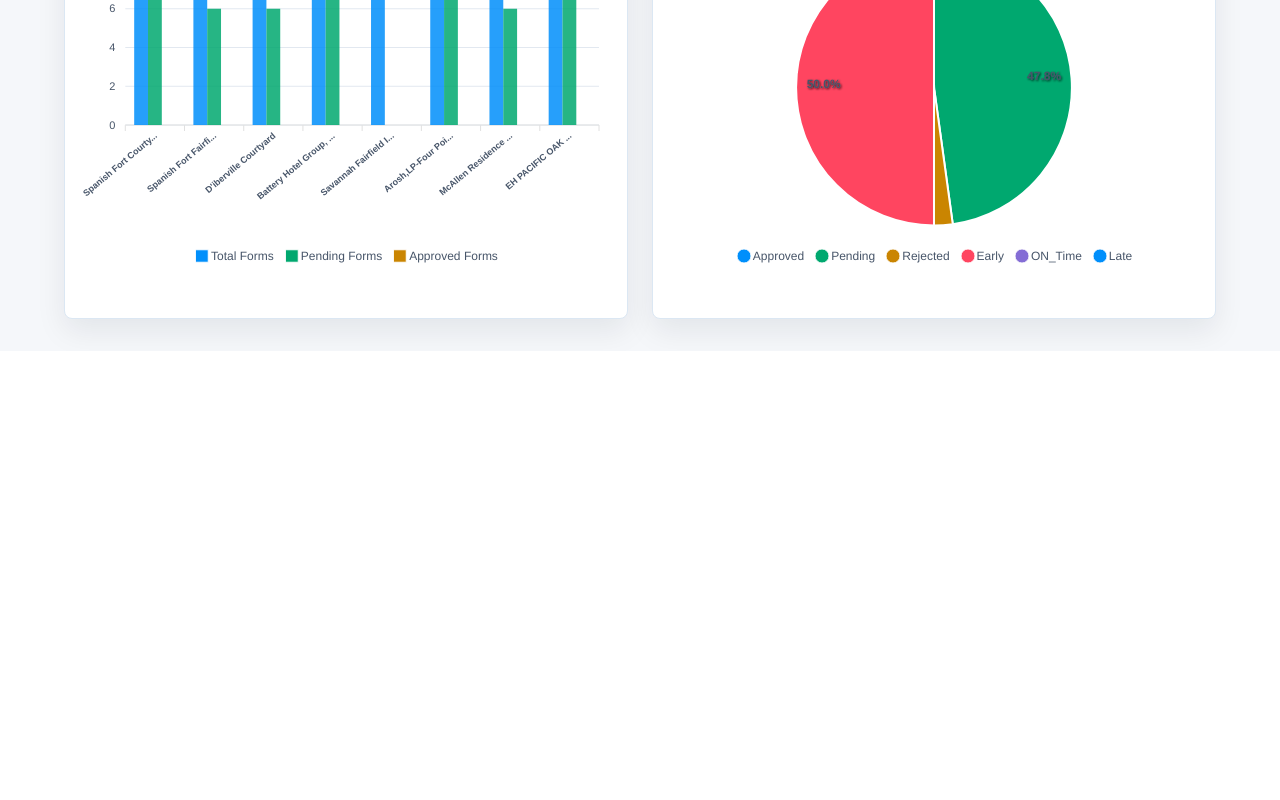
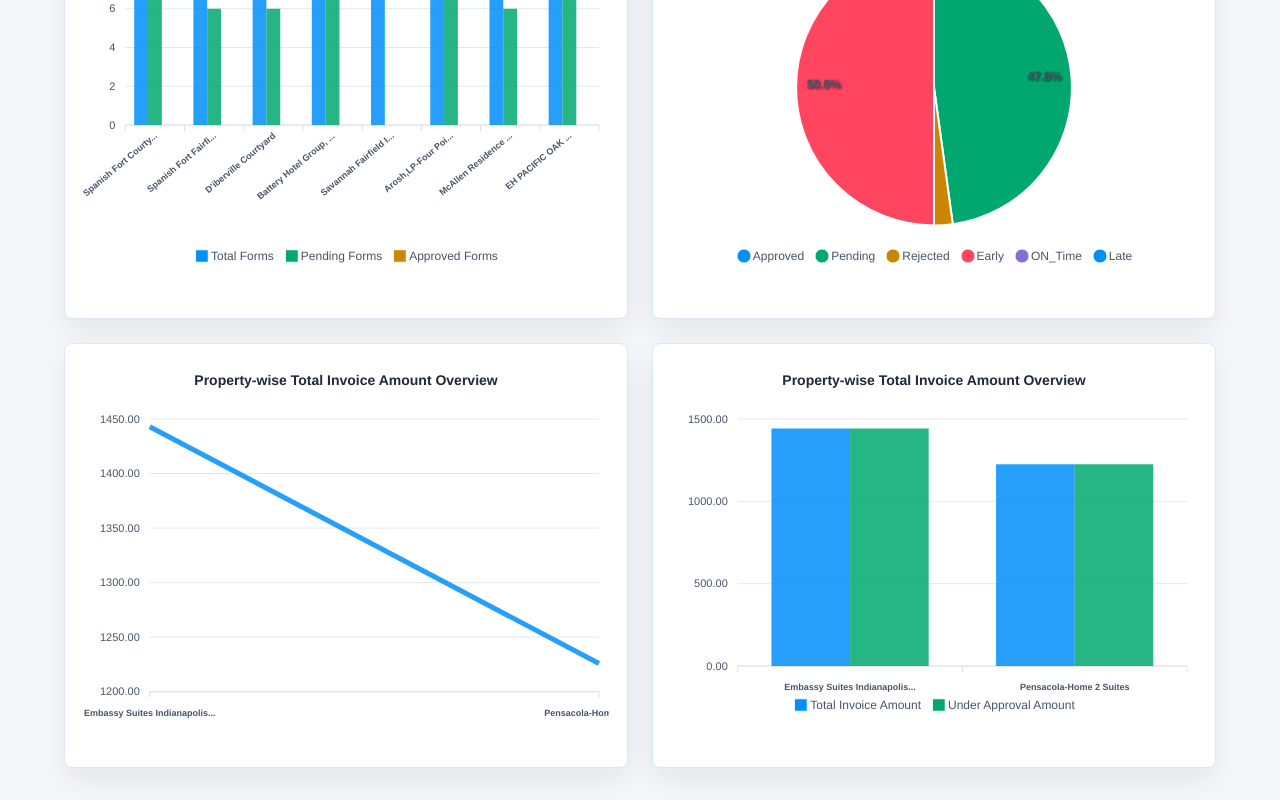
Before and after one commit to Bansi1705/newDemo, a React (Vite) app: page /chartData in a window 1280 px wide. Shown: the part 1138-1938 px from the top of the page. Before the commit the page ends 1489 px from the top, so only its background shows below. Built offline with nearby package versions, Linux system fonts and the light colour scheme; data requests are answered from the project's data file; sample sign-in values are in the browser's storage.

Commit message:
[BC][Chart added in Apexchart page for pyment detail]

```diff
--- a/src/Components/CommonComponents/Loader.tsx
+++ b/src/Components/CommonComponents/Loader.tsx
@@ -12,12 +12,8 @@ const Loader = ({
   size = 50,
 }: LoaderProps) => {
   return (
-    <div className="flex justify-center items-center min-h-screen">
-      <ClipLoader
-        loading={loading}
-        color={color}
-        size={size}
-      />
+    <div className="fixed inset-0 z-50 flex items-center justify-center bg-black/40">
+      <ClipLoader loading={loading} color={color} size={size} />
     </div>
   );
 };
--- a/src/Pages/ApexChart.tsx
+++ b/src/Pages/ApexChart.tsx
@@ -4,7 +4,7 @@ import { Apiservice } from "../Services/ApiService";
 import type { ApiResponse } from "../Interface/types";
 import type { ApexOptions } from "apexcharts";
 import "../Styles/ApexChart.css";
-import  PropertyChart  from "./PropertyChart";
+import PropertyChart from "./PropertyChart";
 import CommonChart from "../Components/CommonComponents/Chart";
 import { CONSTANT } from "../Services/Constant";
 import { toast } from "react-toastify";
@@ -25,6 +25,24 @@ interface chartDataInterface {
     total: number;
   };
 }
+
+interface PropertyPaymentDetails {
+  totalInvoices: string;
+  totalInvoiceAmount: string;
+  underApprovalAmount: string;
+  m3AutoPayCount: string;
+}
+
+interface PaymentTotals {
+  totalInvoices: number;
+  totalInvoiceAmount: number;
+}
+
+interface PaymentDetails {
+  propertyWisePaymentDetails: Record<string, PropertyPaymentDetails>;
+  totals: PaymentTotals;
+}
+
 const ApexChart: React.FC = () => {
   const [chartData, setChartData] = useState<chartDataInterface>({
     distributionAnalysis: [],
@@ -32,6 +50,15 @@ interface chartDataInterface {
       checkInPercentage: 0,
       checkOutPercentage: 0,
       total: 0,
+    },
+  });
+
+  const [paymentDetailsChartData, setPaymentDetailsChartData] =
+    useState<PaymentDetails>({
+      propertyWisePaymentDetails: {},
+      totals: {
+        totalInvoices: 0,
+        totalInvoiceAmount: 0,
       },
     });
 
@@ -43,11 +70,16 @@ interface chartDataInterface {
         setLoadingChart(true);
         const res: ApiResponse<chartDataInterface> =
           await Apiservice.get("/chartData");
+        const paymentRes: ApiResponse<PaymentDetails> =
+          await Apiservice.get("/paymentDetails");
+        setPaymentDetailsChartData(paymentRes.data);
         setChartData(res.data);
       } catch {
         toast.error(CONSTANT.ERROR.NOT_FOUND);
       } finally {
+        setTimeout(() => {
           setLoadingChart(false);
+        }, 2000);
       }
     };
 
@@ -57,14 +89,14 @@ interface chartDataInterface {
   const filteredDistributionData = chartData.distributionAnalysis.filter(
     (data) => data.total > 0,
   );
-  const pieChartSeries =
+  const occupancyStatisticsPieChartSeries =
     chartData.occupancyStatistics.total > 0
       ? [
           chartData.occupancyStatistics.checkInPercentage,
           chartData.occupancyStatistics.checkOutPercentage,
         ]
       : [0, 0];
-  const pieChartOptions = {
+  const occupancyStatisticsPieChartOptions = {
     labels:
       chartData.occupancyStatistics.total > 0
         ? ["Check Ins", "Check Outs"]
@@ -80,7 +112,7 @@ interface chartDataInterface {
     },
   } as ApexOptions;
 
-  const barChartseries = [
+  const distributionAnalysisBarChartseries = [
     {
       name: "Total",
       data: filteredDistributionData.map((data) => data.total),
@@ -95,7 +127,7 @@ interface chartDataInterface {
     },
   ];
 
-  const barChartOptions = {
+  const distributionAnalysisBarChartOptions = {
     chart: {
       type: "bar",
       toolbar: {
@@ -134,14 +166,14 @@ interface chartDataInterface {
     },
   } as ApexOptions;
 
-  const lineChartseries = [
+  const TotalActivitylineChartSeries = [
     {
       name: "Total Employee Activity",
       data: filteredDistributionData.map((data) => data.total),
     },
   ];
 
-  const lineChartOptions = {
+  const TotalActivitylineChartOptions = {
     chart: {
       type: "line",
       toolbar: {
@@ -182,18 +214,125 @@ interface chartDataInterface {
     },
   } as ApexOptions;
 
+  const paymentDetailsLineChartSeries = [
+    {
+      name: "Total Invoice Amount",
+      data: Object.values(
+        paymentDetailsChartData.propertyWisePaymentDetails,
+      ).map((data) => Number(data.totalInvoiceAmount)),
+    },
+  ];
+
+  const paymentDetailsLineChartOptions = {
+    chart: {
+      type: "line",
+      toolbar: {
+        show: false,
+      },
+    },
+
+    tooltip: {
+      enabled: true,
+    },
+
+    dataLabels: {
+      enabled: false,
+    },
+
+    xaxis: {
+      categories: Object.entries(
+        paymentDetailsChartData.propertyWisePaymentDetails,
+      ).map(([i]) => i),
+      labels: {
+        rotate: -40,
+        trim: true,
+        hideOverlappingLabels: true,
+        style: {
+          fontSize: "7px",
+        },
+      },
+      position: "bottom",
+    },
+
+    yaxis: {
+      labels: {
+        show: true,
+      },
+    },
+
+    title: {
+      text: "Property-wise Total Invoice Amount Overview",
+      align: "center",
+    },
+  } as ApexOptions;
+
+  const paymentDetailsBarChartSeries = [
+    {
+      name: "Total Invoice Amount",
+      data: Object.values(
+        paymentDetailsChartData.propertyWisePaymentDetails,
+      ).map((data) => Number(data.totalInvoiceAmount)),
+    },
+    {
+      name: "Under Approval Amount",
+      data: Object.values(
+        paymentDetailsChartData.propertyWisePaymentDetails,
+      ).map((data) => Number(data.underApprovalAmount)),
+    },
+  ];
+
+  const paymentDetailsBarChartOptions = {
+    chart: {
+      type: "bar",
+      toolbar: {
+        show: false,
+      },
+    },
+
+    tooltip: {
+      enabled: true,
+    },
+
+    dataLabels: {
+      enabled: false,
+    },
+
+    xaxis: {
+      categories: Object.entries(
+        paymentDetailsChartData.propertyWisePaymentDetails,
+      ).map(([i]) => i),
+      labels: {
+        rotate: -40,
+        trim: true,
+        hideOverlappingLabels: true,
+        style: {
+          fontSize: "7px",
+        },
+      },
+      position: "bottom",
+    },
+
+    yaxis: {
+      labels: {
+        show: true,
+      },
+    },
+
+    title: {
+      text: "Property-wise Total Invoice Amount Overview",
+      align: "center",
+    },
+  } as ApexOptions;
+
   return (
-    <>
-      {loadingChart ? (
-        <Loader />
-      ) : (
     <div className="chart-page">
+      <div>
         <Header />
         <section className="barChart-card">
           <CommonChart
             type="bar"
-              series={barChartseries}
-              options={barChartOptions}
+            series={distributionAnalysisBarChartseries}
+            options={distributionAnalysisBarChartOptions}
           />
         </section>
 
@@ -201,24 +340,40 @@ interface chartDataInterface {
           <section className="chart-card">
             <CommonChart
               type="line"
-                series={lineChartseries}
-                options={lineChartOptions}
+              series={TotalActivitylineChartSeries}
+              options={TotalActivitylineChartOptions}
             />
           </section>
 
           <section className="chart-card">
             <CommonChart
               type="pie"
-                series={pieChartSeries}
-                options={pieChartOptions}
+              series={occupancyStatisticsPieChartSeries}
+              options={occupancyStatisticsPieChartOptions}
             />
           </section>
 
           <PropertyChart />
+
+          <section className="chart-card">
+            <CommonChart
+              type="line"
+              series={paymentDetailsLineChartSeries}
+              options={paymentDetailsLineChartOptions}
+            />
+          </section>
+
+          <section className="chart-card">
+            <CommonChart
+              type="bar"
+              series={paymentDetailsBarChartSeries}
+              options={paymentDetailsBarChartOptions}
+            />
+          </section>
         </main>
       </div>
-      )}
-    </>
+      {loadingChart && <Loader />}
+    </div>
   );
 };
 
```
Also changed, not shown: db.json. Lines whose indentation alone changed are shown as unchanged.
